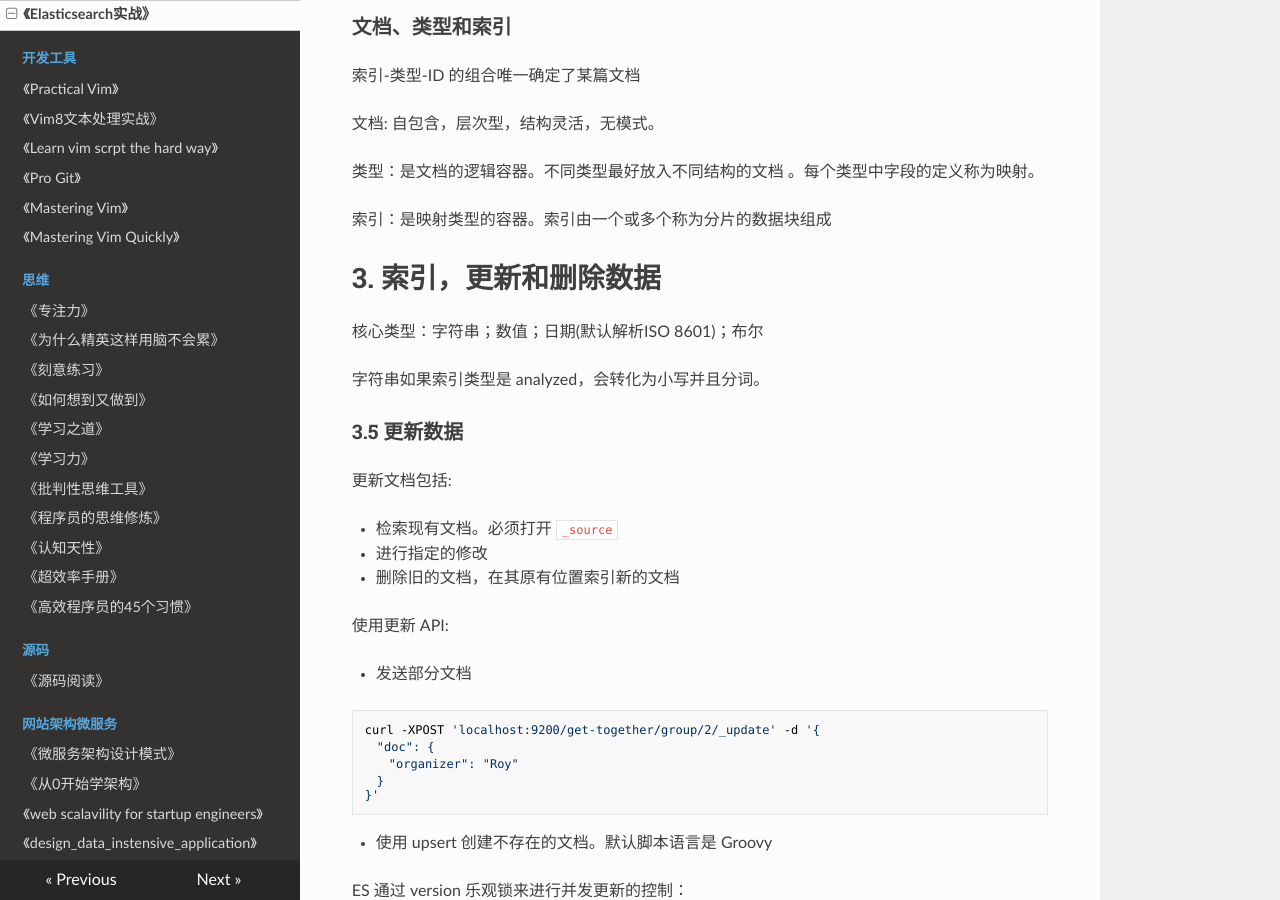
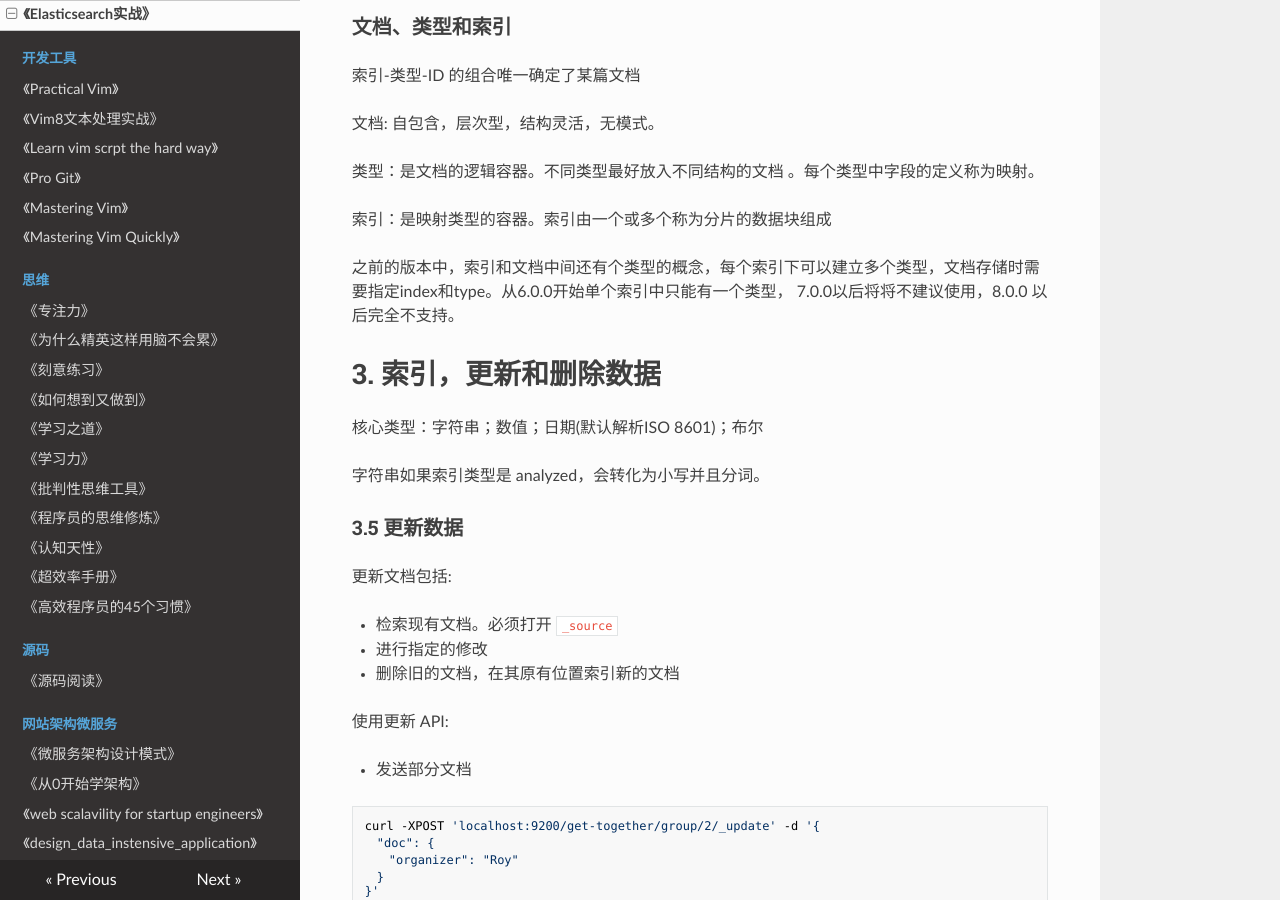
Before and after one commit to PegasusWang/booknotes, an MkDocs documentation site: the page built from docs/搜索引擎/Elasticsearch实战/book.md, in a window 1280 px wide and 900 px high, scrolled down 950 px. Built offline with MkDocs 1.6.1, drawn with Linux system fonts in a browser that asks for light colours; nearby versions of some CDN libraries; old or Windows-style settings are respelled for this version of MkDocs.

Commit message:
es 索引

```diff
--- a/docs/搜索引擎/Elasticsearch实战/book.md
+++ b/docs/搜索引擎/Elasticsearch实战/book.md
@@ -43,6 +43,8 @@
 
 索引：是映射类型的容器。索引由一个或多个称为分片的数据块组成
 
+之前的版本中，索引和文档中间还有个类型的概念，每个索引下可以建立多个类型，文档存储时需要指定index和type。从6.0.0开始单个索引中只能有一个类型，
+7.0.0以后将将不建议使用，8.0.0 以后完全不支持。
 
 # 3. 索引，更新和删除数据
 
```
